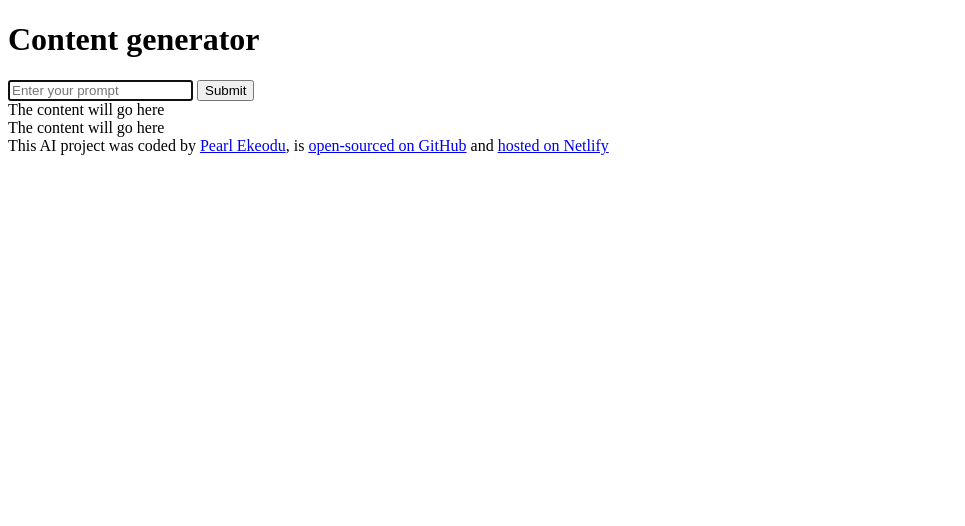
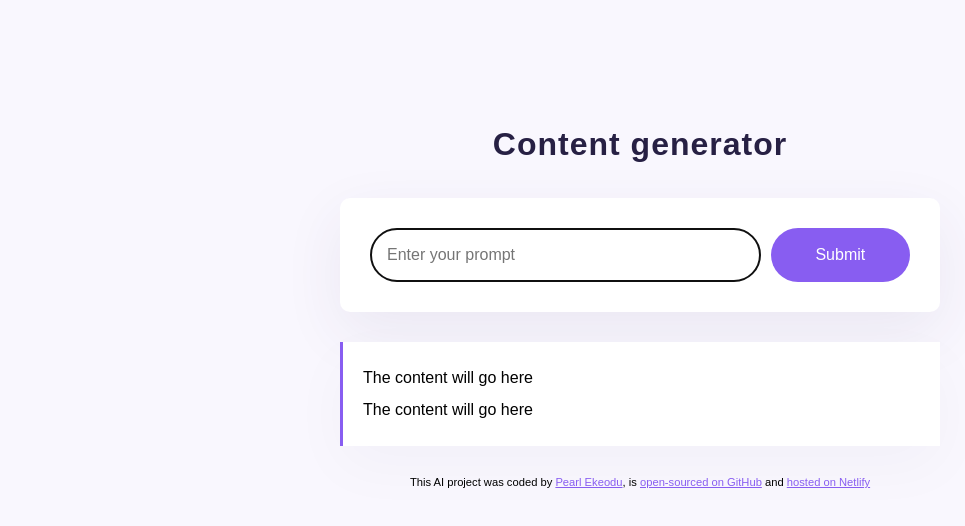
Before and after one commit to Pearl-Ekeodu/AI-text-generator, a plain HTML site: page index.html in a window 1280 px wide. Shown: the whole page, without its empty margins (0-965 px from the left). Drawn offline with Linux system fonts and the light colour scheme.

Commit message:
Added the styling

```diff
--- a/index.html
+++ b/index.html
@@ -10,22 +10,23 @@
 </head>
 
 <body>
+    <div class="container">
         <header>
             <h1>Content generator</h1>
         </header>
 
         <main>
             <form>
-            <input type="text" placeholder="Enter your prompt" autofocus required autocomplete="off" />
-            <Input type="submit" />
+                <input class="prompt" type="text" placeholder="Enter your prompt" autofocus required
+                    autocomplete="off" />
+                <Input type="submit" class="submit-button" />
             </form>
-        <div>
+            <div class="results">
                 The content will go here
                 <br />
                 The content will go here
             </div>
         </main>
-
         <footer>
             This AI project was coded by
             <a href="https://pearl-ekeodu.vercel.app/" target="_blank"> Pearl Ekeodu</a>,
@@ -34,7 +35,7 @@
             and
             <a href="https://textgeneratorai.netlify.app/" target="_blank">hosted on Netlify</a>
         </footer>
-
+    </div>
     <script src="src/index.js"></script>
 </body>
 
--- a/src/style.css
+++ b/src/style.css
@@ -0,0 +1,79 @@
+* {
+    margin: 0;
+    padding: 0;
+    box-sizing: border-box;
+}
+
+body {
+    background-color: #f9f7fe;
+    font-family: Arial, Helvetica, sans-serif;
+}
+
+a {
+    color: #885df1;
+}
+
+.container {
+    margin: 120px auto;
+    max-width: 600px;
+}
+
+header {
+    margin-bottom: 30px;
+}
+
+h1 {
+    font-size: 2rem;
+    letter-spacing: 1px;
+    line-height: 1.5;
+    color: #272044;
+    text-align: center;
+}
+
+
+
+form {
+    padding: 30px;
+    background-color: white;
+    border-radius: 10px;
+    display: flex;
+    box-shadow: 0px 20px 60px rgba(65, 50, 100, 0.08);
+    margin-bottom: 30px;
+}
+
+.prompt {
+    padding: 16px;
+    border: 1px solid rgba(39, 33, 66, 0.5);
+    width: 80%;
+    font-size: 1rem;
+    border-radius: 50px;
+    line-height: 20px;
+    color: #272044;
+}
+
+
+.submit-button {
+    margin-left: 10px;
+    background-color: #885df1;
+    color: white;
+    border: none;
+    width: 150px;
+    border-radius: 50px;
+    padding: 14px 24px;
+    font-size: 1rem;
+}
+
+.results {
+    font-size: 1rem;
+    background-color: #fff;
+    padding: 20px;
+    line-height: 2;
+    border-left: 3px solid #885df1;
+    box-shadow: 0px 20px 60px rgba(39, 33, 66, 0.03);
+}
+
+footer {
+    text-align: center;
+    font-size: 0.7rem;
+    margin-top: 30px;
+}
```
Lines whose indentation alone changed are shown as unchanged.
